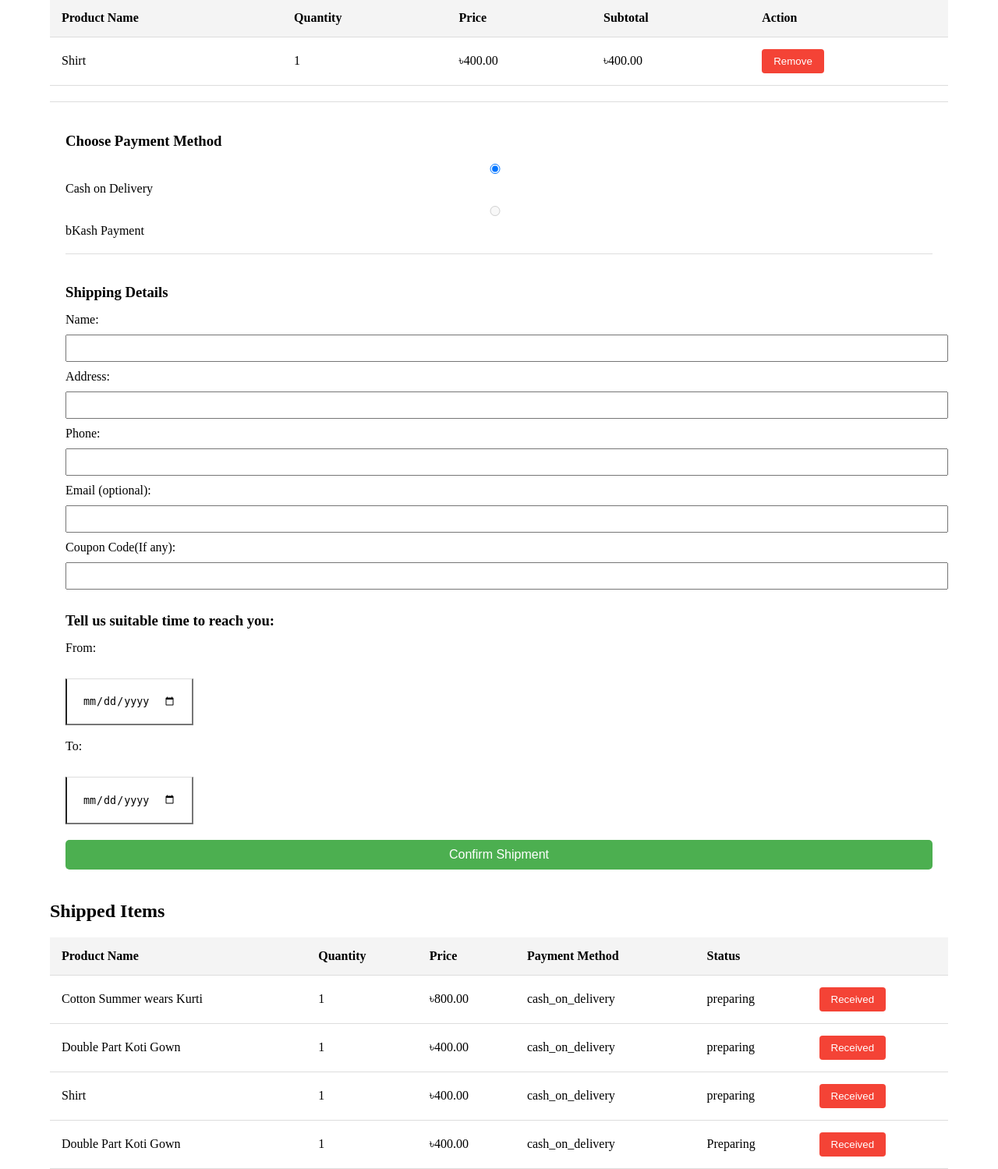
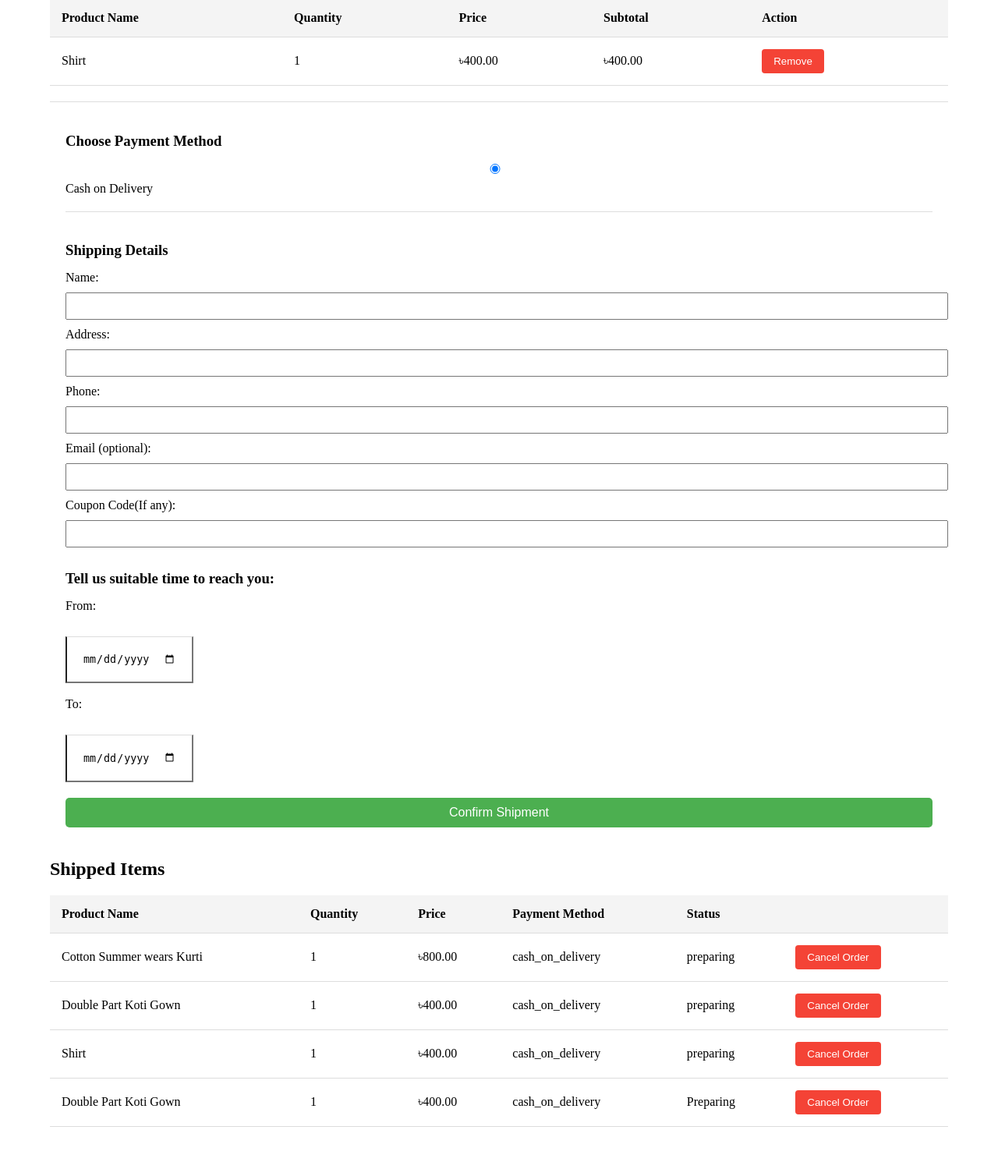
Before and after one commit to MazFahim/clientProjects, a Django app: page /cart/ in a window 1280 px wide. Shown: the part 176-1675 px from the top of the page at 78% size. After the commit the page ends 1621 px from the top, so only its background shows below. Run offline with Django 5.2, Linux system fonts and the light colour scheme; data comes from the database, SQL or seed files in the repository; both versions use the stored data as it was after the commit.

Commit message:
Rupantor: Update

```diff
--- a/Rupantor/management/templates/cart.html
+++ b/Rupantor/management/templates/cart.html
@@ -138,10 +138,10 @@
                     <input type="radio" name="payment_method" value="cash_on_delivery" checked>
                     Cash on Delivery
                 </label>
-                <label>
+                <!-- <label>
                     <input type="radio" name="payment_method" value="bkash" disabled>
                     bKash Payment
-                </label>
+                </label> -->
                 <div class="checkout-details">
                     <h3>Shipping Details</h3>
                     <label for="customer_name">Name:</label>
@@ -197,9 +197,9 @@
                     <td>{{ item.payment_method }}</td>
                     <td>{{ item.shippingStatus }}</td>
                     <td>
-                        <form action="{% url 'received_shipment' item.id %}" method="post">
+                        <form action="{% url 'return_item' item.id %}" method="post">
                             {% csrf_token %}
-                            <button type="submit" class="remove-btn" onclick="return confirm('Are you confirming you have recieved the item?');">Received</button>
+                            <button type="submit" class="remove-btn" onclick="return confirm('Are you confirming you have recieved the item?');">Cancel Order</button>
                         </form>
                     </td>
                 </tr>
```
Also changed, not shown: Rupantor/management/templates/orderConfirmed.html (+11 -0 lines), Rupantor/db.sqlite3.
